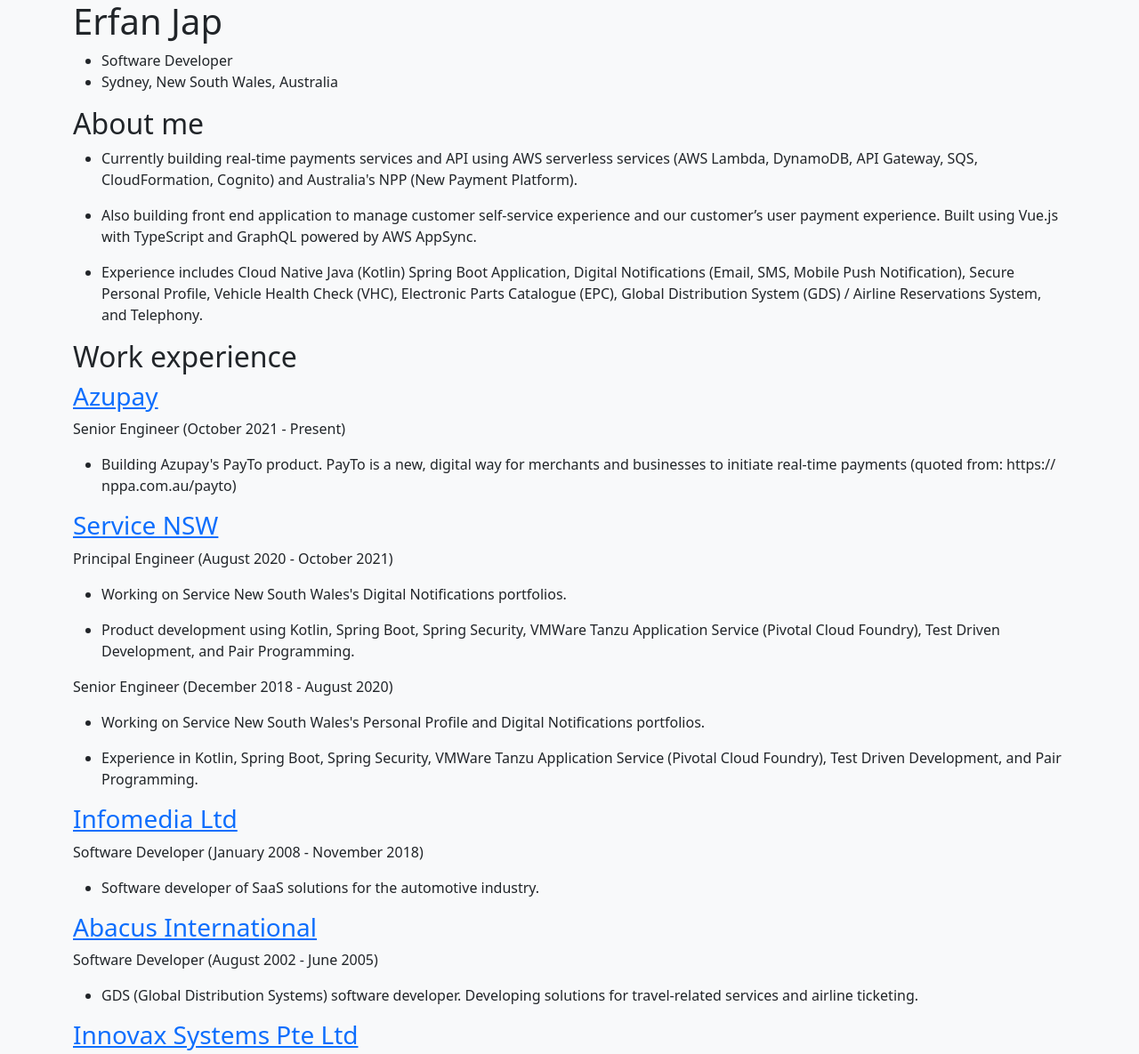
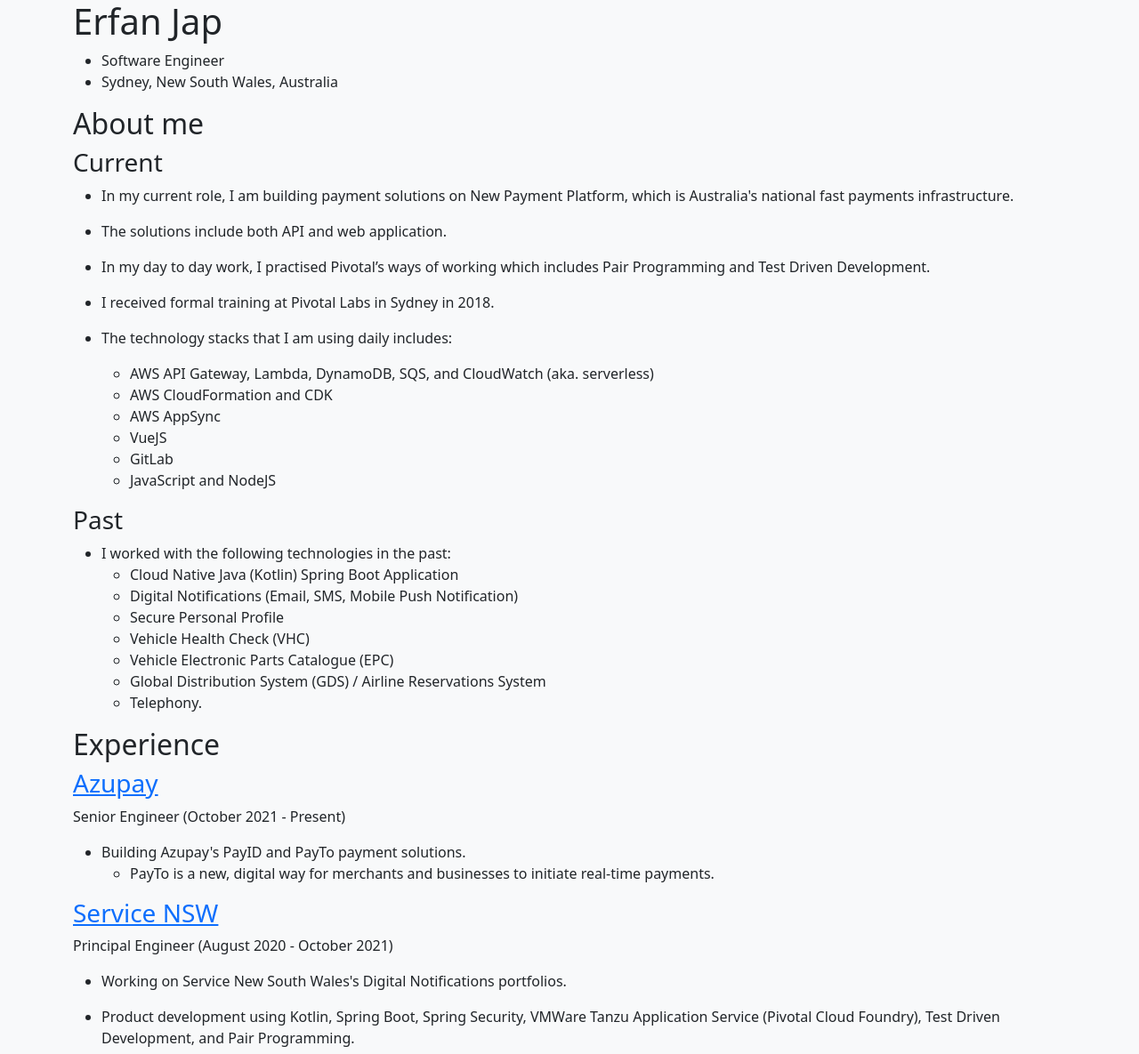
Before and after one commit to erfanjap/erfanjap.github.io, a plain HTML site: page index.html in a window 1280 px wide. Shown: the top 1185 px of the page at 89% size. Drawn offline with nearby package versions, Linux system fonts and the light colour scheme.

Commit message:
update about

```diff
--- a/index.html
+++ b/index.html
@@ -15,67 +15,82 @@
     <div class="container">
         <h1 id="erfan-jap">Erfan Jap</h1>
         <ul>
-        <li>Software Developer</li>
+        <li>Software Engineer</li>
         <li>Sydney, New South Wales, Australia</li>
         </ul>
         <h2 id="about-me">About me</h2>
+        <h3 id="current">Current</h3>
         <ul>
-        <li><p>Currently building real-time payments services and API using AWS
-        serverless services (AWS Lambda, DynamoDB, API Gateway,
-        SQS, CloudFormation, Cognito) and Australia&#39;s NPP (New Payment
-        Platform).</p>
+        <li><p>In my current role, I am building payment solutions on New Payment Platform, which is Australia&#39;s national fast payments infrastructure.</p>
         </li>
-        <li><p>Also building front end application to manage customer self-service
-        experience and our customer’s user payment experience. Built using
-        Vue.js with TypeScript and GraphQL powered by AWS AppSync.</p>
+        <li><p>The solutions include both API and web application.</p>
         </li>
-        <li><p>Experience includes Cloud Native Java (Kotlin) Spring Boot
-        Application, Digital Notifications (Email, SMS, Mobile Push
-        Notification), Secure Personal Profile, Vehicle Health Check (VHC),
-        Electronic Parts Catalogue (EPC), Global Distribution System
-        (GDS) / Airline Reservations System, and Telephony.</p>
+        <li><p>In my day to day work, I practised Pivotal’s ways of working which includes Pair Programming and Test Driven Development.</p>
+        </li>
+        <li><p>I received formal training at Pivotal Labs in Sydney in 2018.</p>
+        </li>
+        <li><p>The technology stacks that I am using daily includes:</p>
+        <ul>
+        <li>AWS API Gateway, Lambda, DynamoDB, SQS, and CloudWatch (aka. serverless)</li>
+        <li>AWS CloudFormation and CDK</li>
+        <li>AWS AppSync</li>
+        <li>VueJS</li>
+        <li>GitLab</li>
+        <li>JavaScript and NodeJS</li>
+        </ul>
         </li>
         </ul>
-        <h2 id="work-experience">Work experience</h2>
-        <h3 id="-azupay-azupay-com-au-"><a href="azupay.com.au">Azupay</a></h3>
+        <h3 id="past">Past</h3>
+        <ul>
+        <li>I worked with the following technologies in the past: <ul>
+        <li>Cloud Native Java (Kotlin) Spring Boot Application</li>
+        <li>Digital Notifications (Email, SMS, Mobile Push Notification)</li>
+        <li>Secure Personal Profile</li>
+        <li>Vehicle Health Check (VHC)</li>
+        <li>Vehicle Electronic Parts Catalogue (EPC)</li>
+        <li>Global Distribution System (GDS) / Airline Reservations System</li>
+        <li>Telephony.</li>
+        </ul>
+        </li>
+        </ul>
+        <h2 id="experience">Experience</h2>
+        <h3 id="-azupay-https-azupay-com-au-"><a href="https://azupay.com.au">Azupay</a></h3>
         <p>Senior Engineer (October 2021 - Present)</p>
         <ul>
-        <li>Building Azupay&#39;s PayTo product. PayTo is a new, digital way for merchants and businesses to initiate real-time payments (quoted from: https://
-        nppa.com.au/payto)</li>
+        <li>Building Azupay&#39;s PayID and PayTo payment solutions. <ul>
+        <li>PayTo is a new, digital way for merchants and businesses to initiate real-time payments.</li>
         </ul>
-        <h3 id="-service-nsw-"><a href="">Service NSW</a></h3>
+        </li>
+        </ul>
+        <h3 id="-service-nsw-https-service-nsw-gov-au-"><a href="https://service.nsw.gov.au">Service NSW</a></h3>
         <p>Principal Engineer (August 2020 - October 2021)</p>
         <ul>
         <li><p>Working on Service New South Wales&#39;s Digital Notifications portfolios.</p>
         </li>
-        <li><p>Product development using Kotlin, Spring Boot, Spring Security, VMWare
-        Tanzu Application Service (Pivotal Cloud Foundry), Test Driven Development, and Pair Programming.</p>
+        <li><p>Product development using Kotlin, Spring Boot, Spring Security, VMWare Tanzu Application Service (Pivotal Cloud Foundry), Test Driven Development, and Pair Programming.</p>
         </li>
         </ul>
         <p>Senior Engineer (December 2018 - August 2020)</p>
         <ul>
-        <li><p>Working on Service New South Wales&#39;s Personal Profile and Digital
-        Notifications portfolios.</p>
+        <li><p>Working on Service New South Wales&#39;s Personal Profile and Digital Notifications portfolios.</p>
         </li>
         <li><p>Experience in Kotlin, Spring Boot, Spring Security, VMWare Tanzu Application Service (Pivotal Cloud Foundry), Test Driven Development, and Pair Programming.</p>
         </li>
         </ul>
-        <h3 id="-infomedia-ltd-"><a href="">Infomedia Ltd</a></h3>
+        <h3 id="-infomedia-ltd-https-infomedia-com-au-"><a href="https://infomedia.com.au">Infomedia Ltd</a></h3>
         <p>Software Developer (January 2008 - November 2018)</p>
         <ul>
         <li>Software developer of SaaS solutions for the automotive industry.</li>
         </ul>
-        <h3 id="-abacus-international-"><a href="">Abacus International</a></h3>
+        <h3 id="abacus-international-now-part-of-sabre-corporation-https-sabre-com-">Abacus International (now part of <a href="https://sabre.com">Sabre Corporation</a>)</h3>
         <p>Software Developer (August 2002 - June 2005)</p>
         <ul>
         <li>GDS (Global Distribution Systems) software developer. Developing solutions for travel-related services and airline ticketing.</li>
         </ul>
-        <h3 id="-innovax-systems-pte-ltd-"><a href="">Innovax Systems Pte Ltd</a></h3>
+        <h3 id="-innovax-systems-pte-ltd-https-innovax-systems-"><a href="https://innovax.systems">Innovax Systems Pte Ltd</a></h3>
         <p>Software Developer (March 1999 - May 2002)</p>
         <ul>
-        <li>Contact Centre Solutions developer. Developing IVR (Interactive Voice
-        Response) solutions, PABX (Private Automatic Branch Exchange), VoIP, and
-        CRM (Customer Relationship Management).</li>
+        <li>Contact Centre Solutions developer. Developing IVR (Interactive Voice Response) solutions, PABX (Private Automatic Branch Exchange), VoIP, and CRM (Customer Relationship Management).</li>
         </ul>
         <h2 id="education">Education</h2>
         <h3 id="university-of-new-south-wales">University of New South Wales</h3>
```
Also changed, not shown: erfanjap.md (+38 -28 lines).
